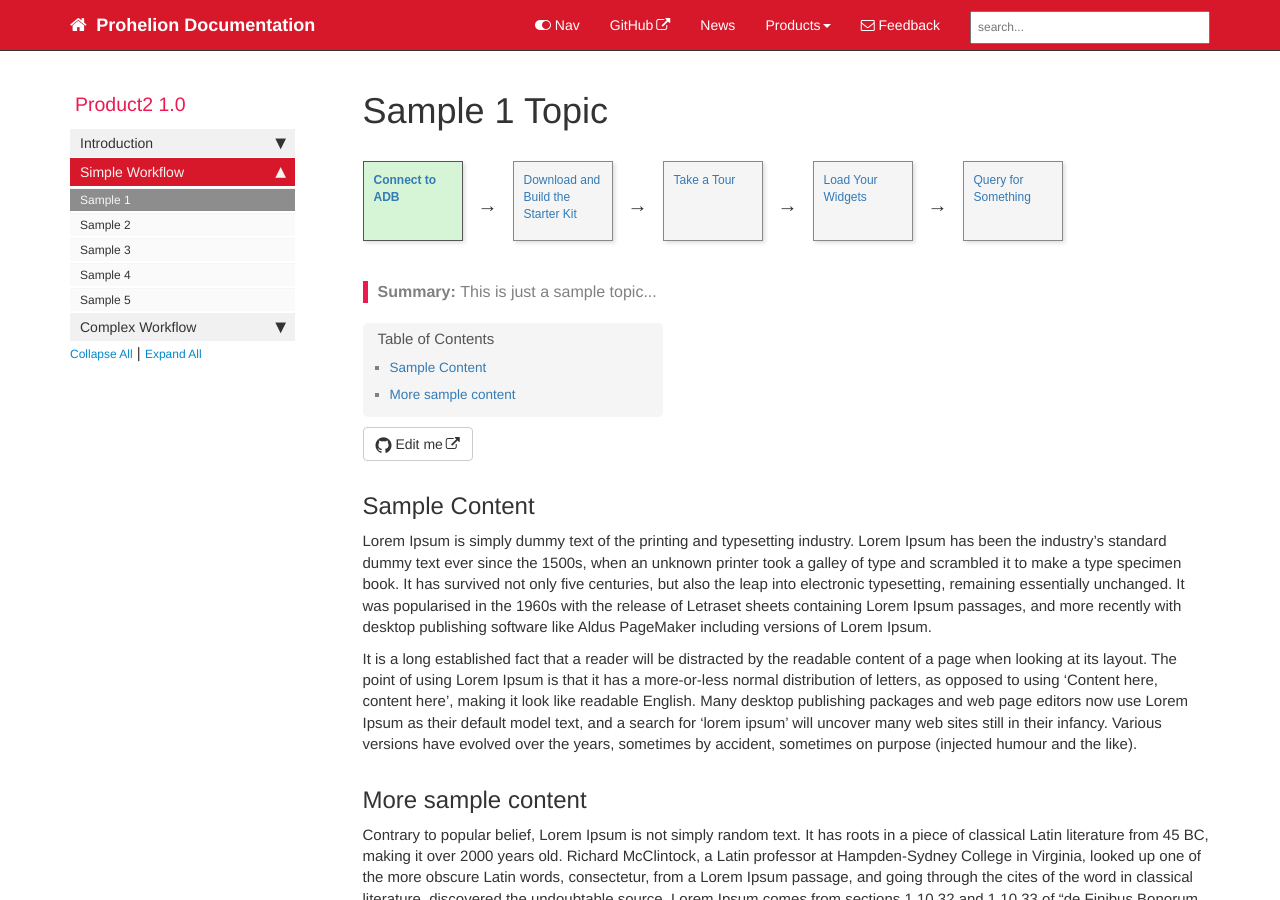
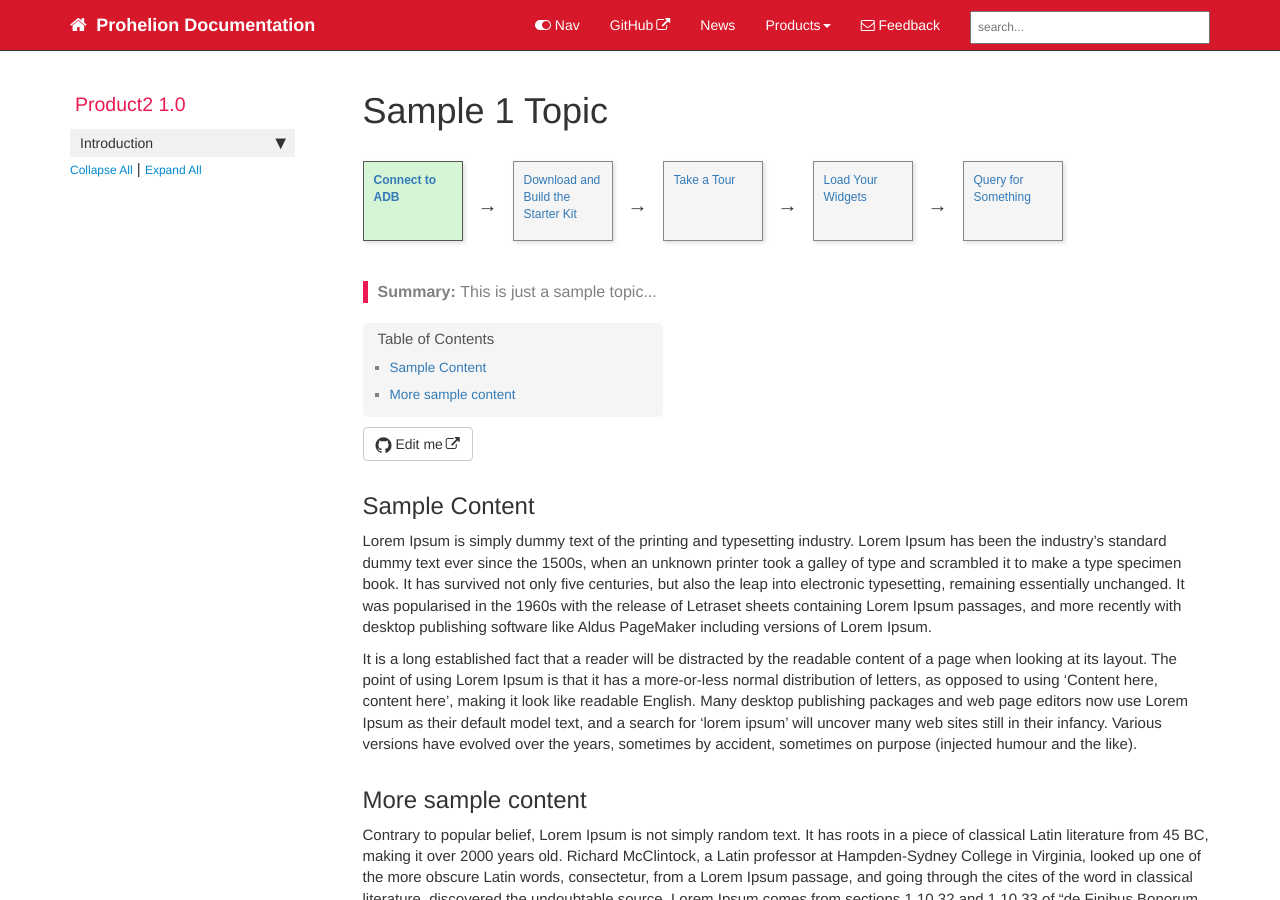
Before and after one commit to Chrishaywood/ProhelionDocs, a Jekyll site: the page built from pages/product2/p2_sample1.md, in a window 1280 px wide and 900 px high. Built offline with Jekyll 4.4.1, drawn with Linux system fonts in a browser that asks for light colours; comment, search, counter and statistics services are not loaded; part of the change alters nothing that is shown.

Commit message:
product 2 sidebar fix

```diff
--- a/_data/sidebars/product2_sidebar.yml
+++ b/_data/sidebars/product2_sidebar.yml
@@ -26,67 +26,3 @@ entries:
     - title: Overview
       url: /p2_landing_page.html
       output: web
-
-  - title: Simple Workflow
-    output: web, pdf
-    folderitems:
-
-    - title: Sample 1
-      url: /p2_sample1.html
-      output: web, pdf
-
-    - title: Sample 2
-      url: /p2_sample2.html
-      output: web, pdf
-
-    - title: Sample 3
-      url: /p2_sample3.html
-      output: web, pdf
-
-    - title: Sample 4
-      url: /p2_sample4.html
-      output: web, pdf
-
-    - title: Sample 5
-      url: /p2_sample5.html
-      output: web, pdf
-
-  - title: Complex Workflow
-    output: web, pdf
-    folderitems:
-
-    - title: Sample 6
-      url: /p2_sample6.html
-      output: web, pdf
-
-    - title: Sample 7
-      url: /p2_sample7.html
-      output: web, pdf
-
-    - title: Sample 8
-      url: /p2_sample8.html
-      output: web, pdf
-
-    - title: Sample 9
-      url: /p2_sample9.html
-      output: web, pdf
-
-    - title: Sample 10
-      url: /p2_sample10.html
-      output: web, pdf
-
-    - title: Sample 11
-      url: /p2_sample11.html
-      output: web, pdf
-
-    - title: Sample 12
-      url: /p2_sample12.html
-      output: web, pdf
-
-    - title: Sample 13
-      url: /p2_sample13.html
-      output: web, pdf
-
-    - title: Sample 14
-      url: /p2_sample14.html
-      output: web, pdf
```
